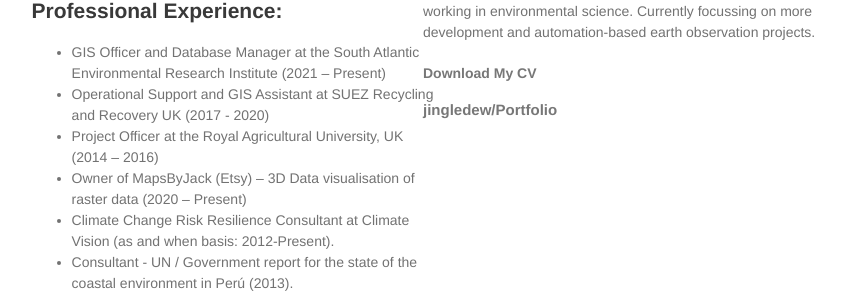
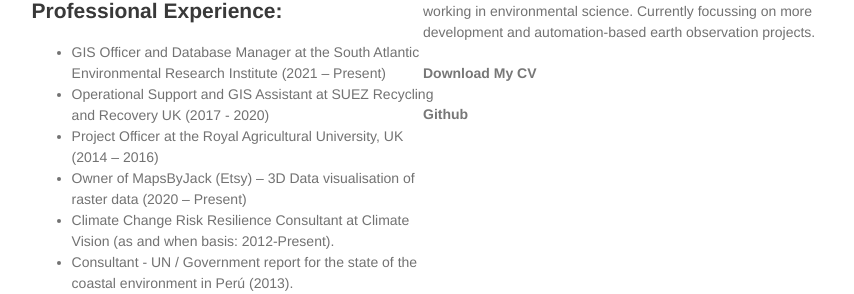
Before and after one commit to jingledew/Portfolio, a Jekyll site: the page built from README.md, in a window 1280 px wide. Shown: the part 389-683 px from the top of the page, without its empty margins (201-1055 px from the left). Built offline with Jekyll 4.4.1, drawn with Linux system fonts in a browser that asks for light colours; our own code applies the rules of GitHub Pages for plain Markdown files.

Commit message:
Update default.html

```diff
--- a/_layouts/default.html
+++ b/_layouts/default.html
@@ -26,7 +26,7 @@
         <p class="view"><a href="https://jingledew.github.io/portfolio/assets/cv.pdf" target="_blank">Download My CV</a></p>
 
         {% if site.github.is_project_page %}
-        <p class="view"><a href="{{ site.github.repository_url }}"> <small>{{ site.github.repository_nwo }}</small></a></p>
+        <p class="view"><a href="{{ site.github.repository_url }}" target="_blank">Github</a></p>
         {% endif %}
 
         {% if site.github.is_user_page %}
```
